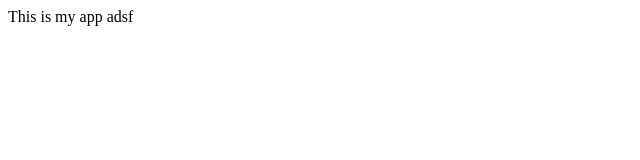
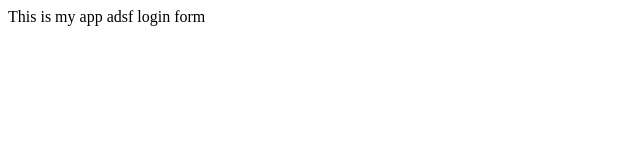
Before and after one commit to hemstir/Web-tutorial-try, a plain HTML site: page index.html in a window 1280 px wide. Shown: the full height of the page, 0-640 px from the left. Drawn offline with Linux system fonts and the light colour scheme.

Commit message:
login form

```diff
--- /dev/null
+++ b/dr2/app2.js
@@ -0,0 +1 @@
+console.log(12213);
--- a/index.html
+++ b/index.html
@@ -5,6 +5,7 @@
 
   <body>
     This is my app  adsf
+    login form
   </body>
 
 </html>
```
Also changed, not shown: login.html (added, +1 -0 lines), log.txt (added).
